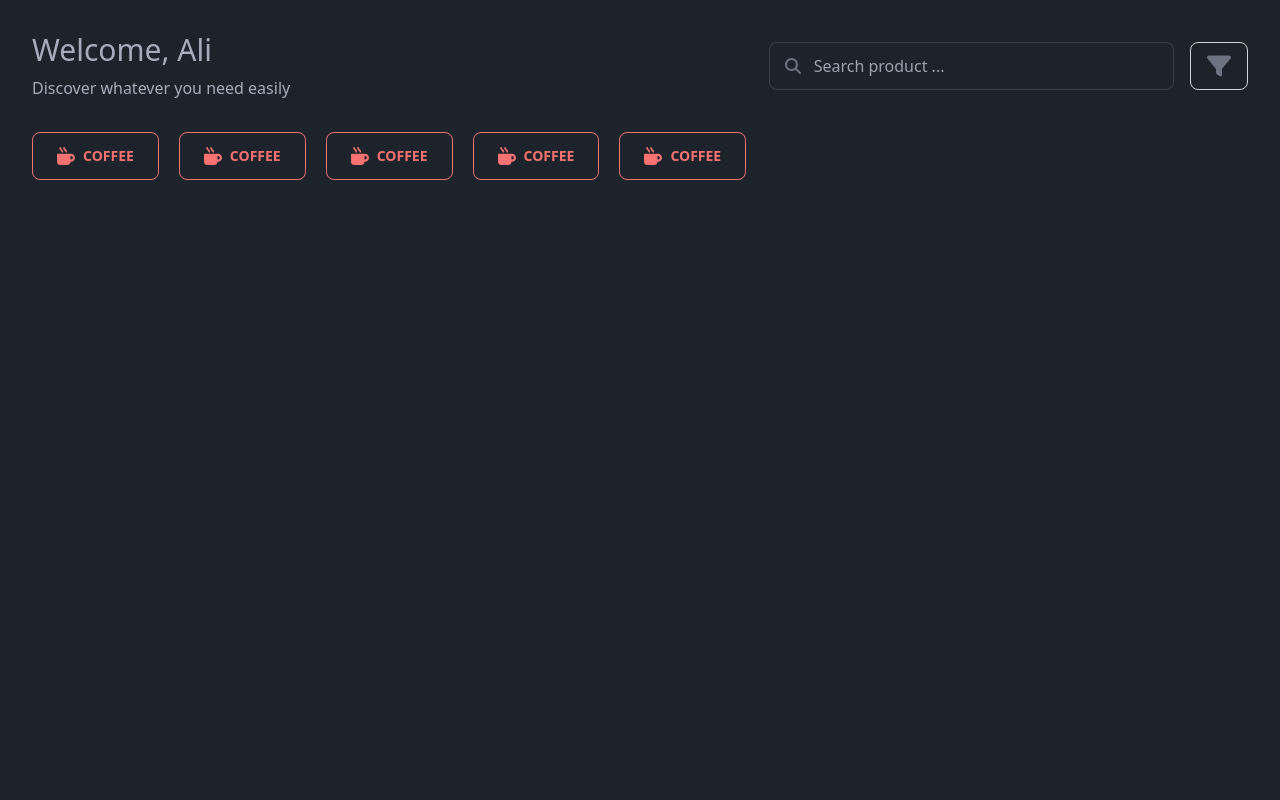
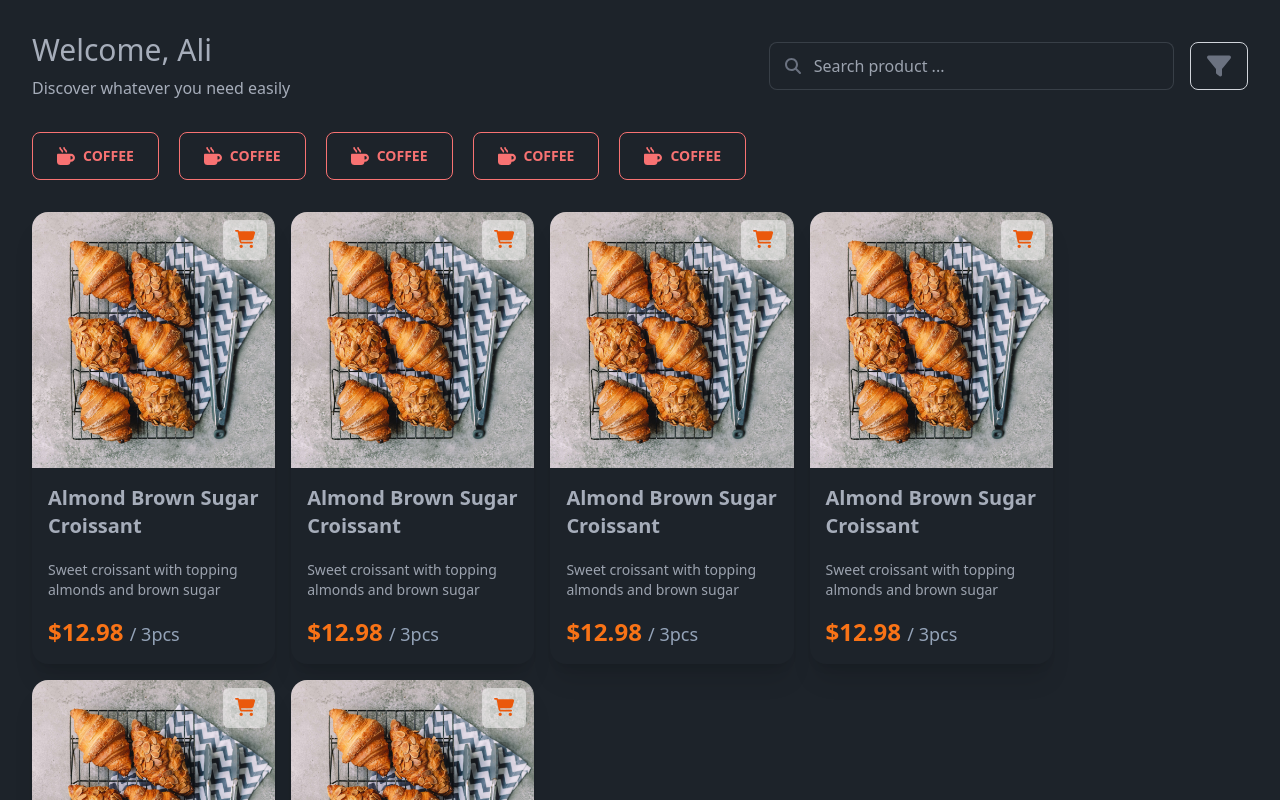
Before and after one commit to AliMohammadiKia/strapi_project, a React (Vite) app in the folder client/: page / in a window 1280 px wide. Shown: the top 800 px of the page. Built offline with nearby package versions, Linux system fonts and the light colour scheme.

Commit message:
add card component

```diff
--- /dev/null
+++ b/client/src/components/Card/Card.jsx
@@ -0,0 +1,40 @@
+import { Link } from "react-router-dom";
+import { FontAwesomeIcon } from "@fortawesome/react-fontawesome";
+import { faCartShopping } from "@fortawesome/free-solid-svg-icons";
+
+const Card = () => {
+  return (
+    <Link className="card card-compact w-1/5 bg-base-100 shadow-xl hover:scale-105 transition-all relative">
+      <figure className="h-64">
+        <img
+          src="/img/croissant.jpg"
+          alt="Shoes"
+          className="w-full h-full object-cover"
+        />
+      </figure>
+      <div className="card-body">
+        <h2 className="card-title font-bold">Almond Brown Sugar Croissant</h2>
+        <p className="text-gray-400 py-2">
+          Sweet croissant with topping almonds and brown sugar
+        </p>
+        <div>
+          <p className="text-2xl font-bold text-orange-500">
+            $12.98{" "}
+            <span className="text-lg text-slate-400 font-normal">/ 3pcs</span>
+          </p>
+        </div>
+      </div>
+      <div
+        className="w-fit h-fit bg-[rgba(255,255,255,0.5)] py-2 px-3 absolute right-2 top-2 rounded-md z-10"
+        onClick={() => alert("add to cart!")}
+      >
+        <FontAwesomeIcon
+          icon={faCartShopping}
+          className="text-lg text-orange-600"
+        />
+      </div>
+    </Link>
+  );
+};
+
+export default Card;
--- a/client/src/pages/Home/Home.jsx
+++ b/client/src/pages/Home/Home.jsx
@@ -1,3 +1,4 @@
+import Card from "../../components/Card/Card";
 import Header from "../../components/Header/Header";
 import CategoryItems from "./CategoryItems";
 
@@ -6,6 +7,14 @@ const Home = () => {
     <div className="py-8 px-8">
       <Header />
       <CategoryItems />
+      <div className="mt-8 flex flex-wrap gap-4">
+        <Card />
+        <Card />
+        <Card />
+        <Card />
+        <Card />
+        <Card />
+      </div>
     </div>
   );
 };
```
Also changed, not shown: client/public/img/croissant.jpg (added).
